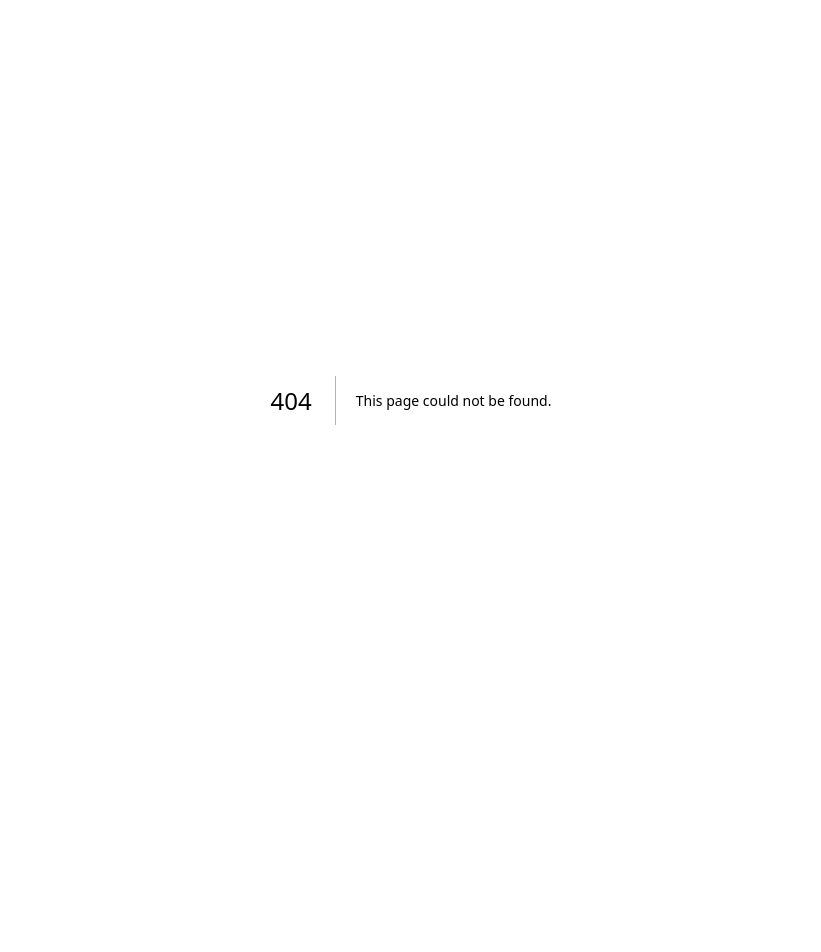
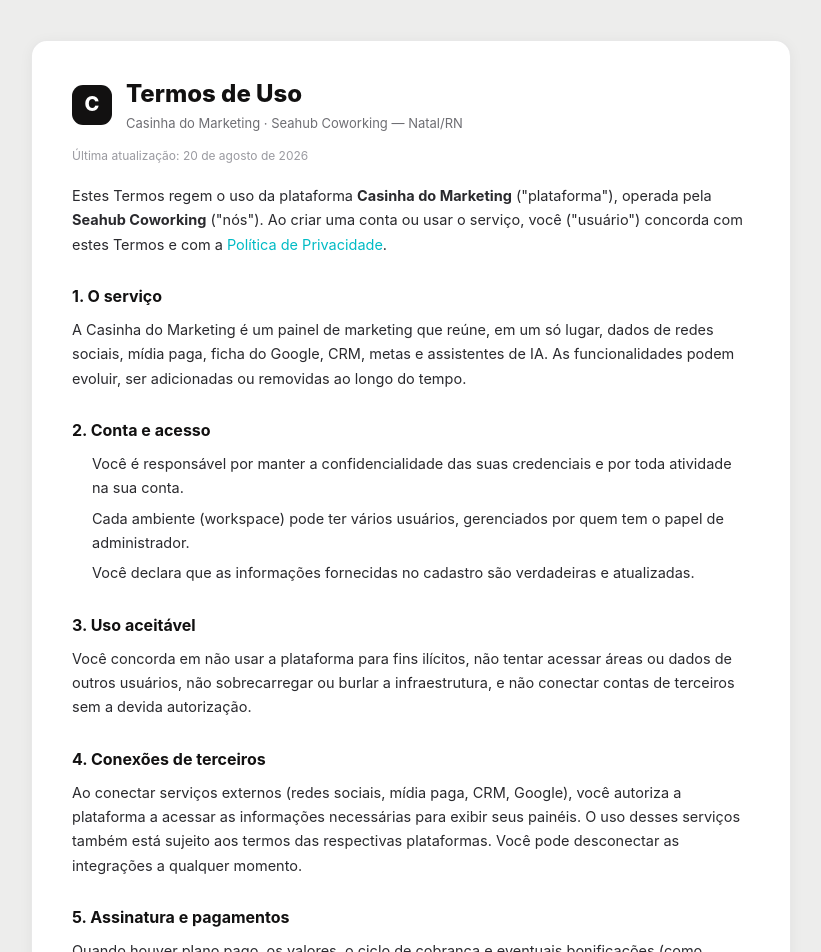
Before and after one commit to natha-cmyk/casinhadomarketing, a Next.js app: page /termos in a window 1280 px wide. Before the commit this address had no page. Shown: the top 952 px of the page, without its empty margins (229-1050 px from the left). Before the commit the page ends 800 px from the top, so only its background shows below. Built offline with nearby package versions, Linux system fonts and the light colour scheme.

Commit message:
feat(legal): pagina /termos + links Privacidade/Termos no rodape das telas de auth

```diff
--- /dev/null
+++ b/app/termos/page.tsx
@@ -0,0 +1,83 @@
+// Termos de Uso públicos. Linkados na tela de consentimento do Google OAuth e no rodapé.
+// Página estática server-side — sem dados do usuário, sem auth. Rota liberada no middleware.
+import Link from "next/link";
+import type { Metadata } from "next";
+
+export const metadata: Metadata = {
+  title: "Termos de Uso · Casinha do Marketing",
+  description: "Termos de Uso da plataforma Casinha do Marketing (Seahub Coworking).",
+};
+
+const ATUALIZADO = "20 de agosto de 2026";
+const CONTATO = "jose@seahubcoworking.com.br";
+
+export default function TermosPage() {
+  return (
+    <main className="legal-wrap">
+      <div className="legal-card">
+        <header className="legal-head">
+          <div className="legal-mark">C</div>
+          <div>
+            <h1 className="legal-title">Termos de Uso</h1>
+            <p className="legal-sub">Casinha do Marketing · Seahub Coworking — Natal/RN</p>
+          </div>
+        </header>
+        <p className="legal-meta">Última atualização: {ATUALIZADO}</p>
+
+        <section className="legal-body">
+          <p>
+            Estes Termos regem o uso da plataforma <b>Casinha do Marketing</b> (&quot;plataforma&quot;), operada pela{" "}
+            <b>Seahub Coworking</b> (&quot;nós&quot;). Ao criar uma conta ou usar o serviço, você (&quot;usuário&quot;)
+            concorda com estes Termos e com a{" "}
+            <Link href="/privacidade">Política de Privacidade</Link>.
+          </p>
+
+          <h2>1. O serviço</h2>
+          <p>A Casinha do Marketing é um painel de marketing que reúne, em um só lugar, dados de redes sociais, mídia paga, ficha do Google, CRM, metas e assistentes de IA. As funcionalidades podem evoluir, ser adicionadas ou removidas ao longo do tempo.</p>
+
+          <h2>2. Conta e acesso</h2>
+          <ul>
+            <li>Você é responsável por manter a confidencialidade das suas credenciais e por toda atividade na sua conta.</li>
+            <li>Cada ambiente (workspace) pode ter vários usuários, gerenciados por quem tem o papel de administrador.</li>
+            <li>Você declara que as informações fornecidas no cadastro são verdadeiras e atualizadas.</li>
+          </ul>
+
+          <h2>3. Uso aceitável</h2>
+          <p>Você concorda em não usar a plataforma para fins ilícitos, não tentar acessar áreas ou dados de outros usuários, não sobrecarregar ou burlar a infraestrutura, e não conectar contas de terceiros sem a devida autorização.</p>
+
+          <h2>4. Conexões de terceiros</h2>
+          <p>Ao conectar serviços externos (redes sociais, mídia paga, CRM, Google), você autoriza a plataforma a acessar as informações necessárias para exibir seus painéis. O uso desses serviços também está sujeito aos termos das respectivas plataformas. Você pode desconectar as integrações a qualquer momento.</p>
+
+          <h2>5. Assinatura e pagamentos</h2>
+          <p>Quando houver plano pago, os valores, o ciclo de cobrança e eventuais bonificações (como indicações que abonam mensalidade) serão informados na plataforma antes da contratação. Detalhes de cobrança podem ser tratados diretamente com nossa equipe.</p>
+
+          <h2>6. Propriedade intelectual</h2>
+          <p>A plataforma, sua marca e seu software pertencem à Seahub Coworking. Os dados que você insere ou conecta continuam sendo seus; concedemos a você uma licença de uso da plataforma, não a titularidade dela.</p>
+
+          <h2>7. Assistentes de IA</h2>
+          <p>Os assistentes usam LLM para gerar sugestões e análises. As respostas são apoio à decisão e podem conter imprecisões — recomendamos revisão humana antes de agir sobre elas.</p>
+
+          <h2>8. Disponibilidade e limitação de responsabilidade</h2>
+          <p>Nos empenhamos para manter o serviço disponível, mas ele é fornecido &quot;no estado em que se encontra&quot;. Não nos responsabilizamos por indisponibilidades de serviços de terceiros conectados nem por decisões tomadas com base nos dados exibidos.</p>
+
+          <h2>9. Encerramento</h2>
+          <p>Você pode encerrar sua conta a qualquer momento. Podemos suspender o acesso em caso de violação destes Termos. Após o encerramento, tratamos seus dados conforme a Política de Privacidade.</p>
+
+          <h2>10. Alterações</h2>
+          <p>Podemos atualizar estes Termos. Mudanças relevantes serão comunicadas na plataforma ou por e-mail. A data no topo indica a versão vigente.</p>
+
+          <h2>11. Foro e contato</h2>
+          <p>
+            Estes Termos são regidos pelas leis brasileiras, com foro na comarca de Natal/RN. Dúvidas:{" "}
+            <a href={`mailto:${CONTATO}`}>{CONTATO}</a>.
+          </p>
+        </section>
+
+        <footer className="legal-foot">
+          <Link href="/">← Voltar</Link>
+          <span>Casinha do Marketing · Seahub Coworking</span>
+        </footer>
+      </div>
+    </main>
+  );
+}
--- a/components/AuthShell.tsx
+++ b/components/AuthShell.tsx
@@ -1,4 +1,5 @@
 import type { ReactNode } from "react";
+import Link from "next/link";
 
 export function AuthShell({ titulo, sub, children }: { titulo: string; sub: string; children: ReactNode }) {
   return (
@@ -8,7 +9,12 @@
         <h1 className="auth-title">{titulo}</h1>
         <p className="auth-sub">{sub}</p>
         {children}
-        <div className="auth-foot">Casinha do Marketing · Seahub</div>
+        <div className="auth-foot">
+          Casinha do Marketing · Seahub
+          <span style={{ display: "block", marginTop: 6 }}>
+            <Link href="/privacidade">Privacidade</Link> · <Link href="/termos">Termos</Link>
+          </span>
+        </div>
       </div>
     </div>
   );
```
